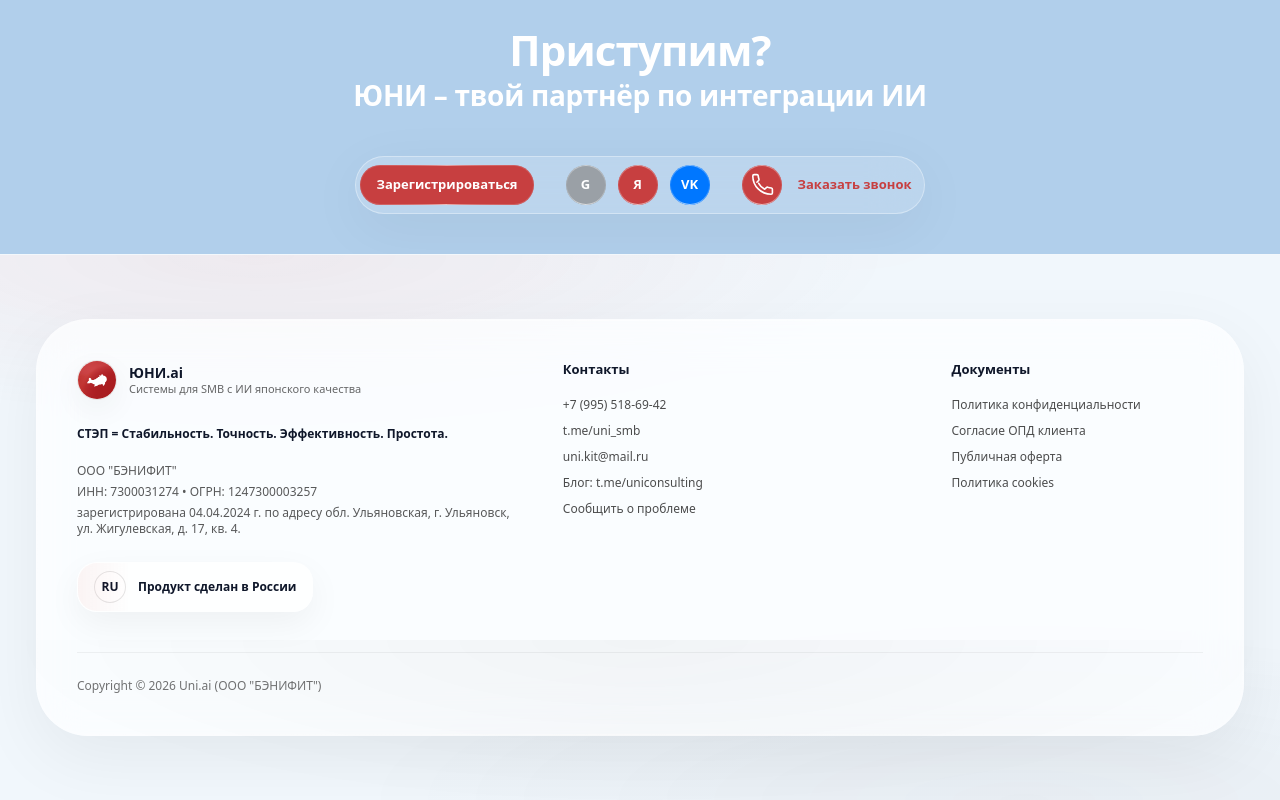
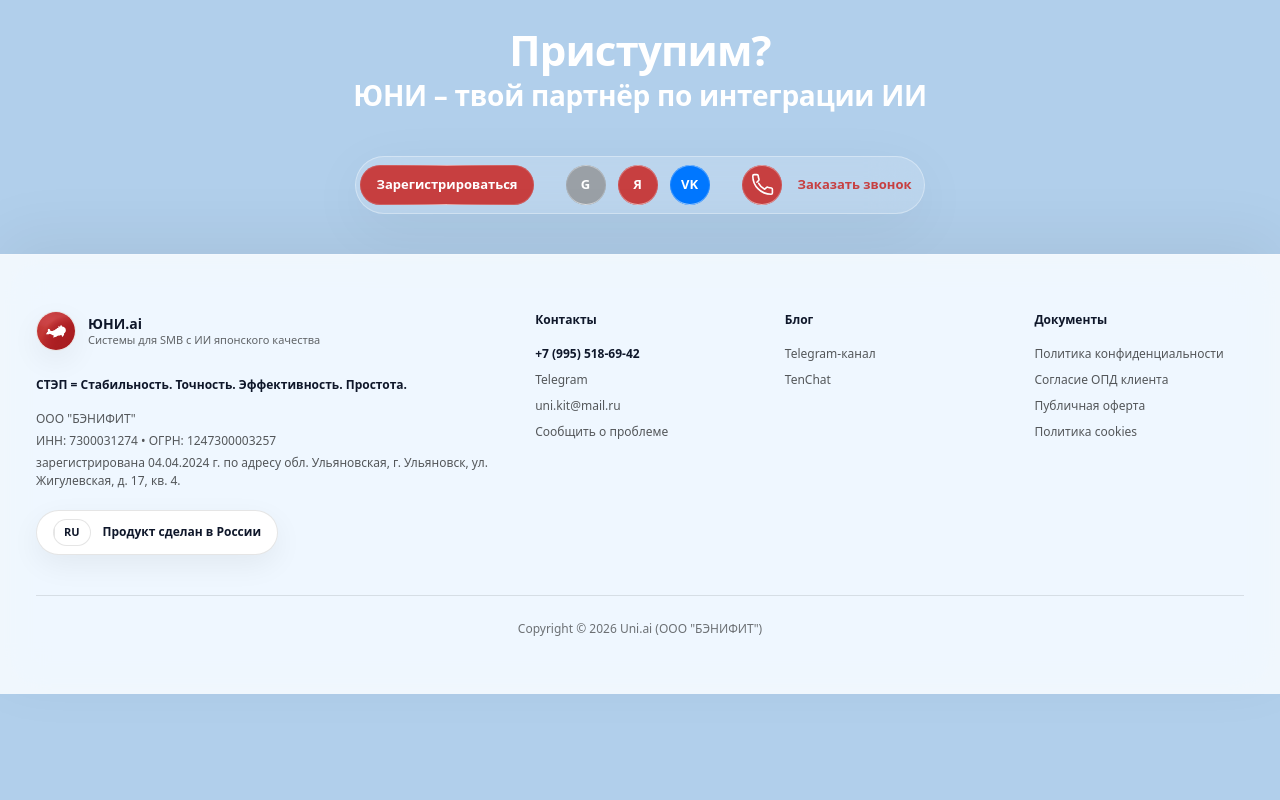
Before and after one commit to uniconsulting/uni.com, a Next.js app: page / in a window 1280 px wide. Shown: the part 8612-9412 px from the top of the page. After the commit the page ends 9306 px from the top, so only its background shows below. Built offline with nearby package versions, Linux system fonts and the light colour scheme.

Commit message:
Update Footer.tsx

```diff
--- a/src/components/sections/Footer.tsx
+++ b/src/components/sections/Footer.tsx
@@ -4,65 +4,43 @@ import React from "react";
 
 const ACCENT = "#c73f40";
 
-export default function FooterSection() {
+const LINKS = {
+  tgSupport: "https://t.me/uni_smb",
+  tgChannel: "https://t.me/uniconsulting",
+  tenchat: "https://m.tenchat.ru/u/xuxnFlqD",
+  tgContact: "https://t.me/uni_smb",
+  email: "mailto:uni.kit@mail.ru",
+  phone: "tel:+79955186942",
+  // документы (поставил безопасные заглушки - подставишь реальные пути/файлы)
+  privacy: "#",
+  opd: "#",
+  offer: "#",
+  cookies: "#",
+};
+
+export default function Footer() {
   return (
-    <footer id="footer" className="relative">
+    <footer id="footer" className="relative w-full">
       <style>{`
-        .footer-link {
-          transition: color 360ms ease;
-        }
-        .footer-link:hover {
-          color: ${ACCENT};
-        }
-
-        @keyframes ruSheen {
+        @keyframes ruShimmer {
           0% { transform: translateX(-120%); opacity: 0; }
           15% { opacity: 1; }
-          55% { opacity: 1; }
+          85% { opacity: 1; }
           100% { transform: translateX(120%); opacity: 0; }
         }
-
-        .ru-badge {
-          position: relative;
-          overflow: hidden;
-          isolation: isolate;
-        }
-        .ru-badge::before {
-          content: "";
-          position: absolute;
-          inset: -40%;
-          background: linear-gradient(
-            90deg,
-            transparent 0%,
-            rgba(199,63,64,0.18) 38%,
-            rgba(199,63,64,0.30) 50%,
-            rgba(199,63,64,0.18) 62%,
-            transparent 100%
-          );
-          transform: translateX(-120%);
-          animation: ruSheen 5.2s ease-in-out infinite;
-          pointer-events: none;
-        }
-
         @media (prefers-reduced-motion: reduce) {
-          .ru-badge::before { animation: none !important; }
+          .ru-shimmer::before { animation: none !important; }
         }
       `}</style>
 
-      {/* светлая панель на всю ширину */}
-      <div className="w-full border-t border-white/18 bg-white/82">
-        {/* лёгкий “стеклянный” слой */}
-        <div className="relative">
-          <div className="pointer-events-none absolute inset-0 opacity-70 bg-[radial-gradient(1100px_280px_at_20%_0%,rgba(199,63,64,0.10),transparent_60%),radial-gradient(1100px_280px_at_80%_100%,rgba(15,23,42,0.06),transparent_65%)]" />
-
-          <div className="relative mx-auto max-w-[1240px] px-4 py-14 md:py-16">
-            <div className="lg-border rounded-[52px] border border-white/18 bg-white/70 shadow-[0_22px_70px_rgba(0,0,0,0.06)] backdrop-blur-[22px] backdrop-saturate-150">
-              <div className="px-6 py-8 sm:px-10 sm:py-10">
-                <div className="grid gap-10 lg:grid-cols-12">
-                  {/* BRAND */}
-                  <div className="lg:col-span-5">
-                    <a href="#top" className="inline-flex items-center gap-3">
-                      <div className="grid h-10 w-10 place-items-center overflow-hidden rounded-full border border-black/10 bg-white/70 shadow-[0_10px_30px_rgba(0,0,0,0.05)] backdrop-blur-[18px]">
+      {/* цельная панель футера на всю ширину */}
+      <div className="w-full bg-white/82 backdrop-blur-[22px] backdrop-saturate-150 border-t border-white/18 shadow-[0_-18px_60px_rgba(0,0,0,0.06)]">
+        <div className="mx-auto max-w-[1240px] px-4 py-12 md:py-14">
+          <div className="grid gap-10 md:grid-cols-2 lg:grid-cols-5">
+            {/* 1) Бренд */}
+            <div className="lg:col-span-2">
+              <a href="#top" className="group inline-flex items-center gap-3">
+                <div className="grid h-10 w-10 place-items-center overflow-hidden rounded-full border border-black/10 bg-white shadow-[0_10px_30px_rgba(0,0,0,0.06)]">
                   <img
                     src="brand/logo.svg"
                     alt="ЮНИ.ai"
@@ -72,7 +50,7 @@ export default function FooterSection() {
                 </div>
 
                 <div className="leading-tight">
-                        <div className="text-[14px] font-semibold text-[#0f172a]">
+                  <div className="text-[14px] font-semibold text-[#0f172a] transition-colors duration-300 group-hover:text-[#c73f40]">
                     ЮНИ.ai
                   </div>
                   <div className="text-[11px] text-black/60">
@@ -85,105 +63,142 @@ export default function FooterSection() {
                 СТЭП = Стабильность. Точность. Эффективность. Простота.
               </div>
 
-                    <div className="mt-5 space-y-1 text-[12px] leading-[1.4] text-black/65">
+              <div className="mt-4 space-y-1 text-[12px] leading-[1.5] text-black/65">
                 <div>ООО "БЭНИФИТ"</div>
                 <div>ИНН: 7300031274 • ОГРН: 1247300003257</div>
                 <div>
-                        зарегистрирована 04.04.2024 г. по адресу обл. Ульяновская, г. Ульяновск, ул. Жигулевская, д. 17, кв. 4.
+                  зарегистрирована 04.04.2024 г. по адресу обл. Ульяновская, г.
+                  Ульяновск, ул. Жигулевская, д. 17, кв. 4.
                 </div>
               </div>
 
-                    {/* RU плашка */}
-                    <div className="mt-6">
-                      <div className="ru-badge inline-flex items-center gap-3 rounded-[20px] border border-white/18 bg-white/70 px-4 py-2 shadow-[0_12px_35px_rgba(0,0,0,0.05)]">
-                        <div className="grid h-8 w-8 place-items-center rounded-full border border-black/10 bg-white/80 text-[12px] font-semibold text-[#0f172a]">
-                          RU
+              {/* 5) RU плашка */}
+              <div className="mt-5 inline-flex items-center gap-3 rounded-full border border-black/10 bg-white px-4 py-2 shadow-[0_10px_30px_rgba(0,0,0,0.06)]">
+                <div className="relative overflow-hidden rounded-full border border-black/10 bg-white px-2.5 py-1 text-[11px] font-semibold text-[#0f172a]">
+                  <span className="relative z-[1]">RU</span>
+                  <span className="pointer-events-none absolute inset-y-0 left-0 w-[1px] bg-black/10" />
                 </div>
-                        <div className="text-[12px] font-semibold text-[#0f172a]">
-                          Продукт сделан в России
-                        </div>
+
+                <div className="relative overflow-hidden text-[12px] font-semibold text-[#0f172a]">
+                  <span className="relative z-[1]">Продукт сделан в России</span>
+                  <span
+                    className="ru-shimmer pointer-events-none absolute inset-0"
+                    aria-hidden="true"
+                  />
+                  <style>{`
+                    .ru-shimmer::before{
+                      content:"";
+                      position:absolute;
+                      top:-40%;
+                      left:-60%;
+                      width:40%;
+                      height:180%;
+                      background: linear-gradient(90deg, transparent, rgba(199,63,64,0.18), transparent);
+                      transform: translateX(-120%);
+                      animation: ruShimmer 2.8s ease-in-out infinite;
+                    }
+                  `}</style>
                 </div>
               </div>
             </div>
 
-                  {/* CONTACTS */}
-                  <div className="lg:col-span-4">
-                    <div className="text-[13px] font-semibold text-[#0f172a]">
-                      Контакты
-                    </div>
-
-                    <div className="mt-4 space-y-2 text-[12px] text-black/70">
-                      <a className="footer-link block" href="tel:+79955186942">
+            {/* 2) Контакты */}
+            <div>
+              <div className="text-[12px] font-semibold text-[#0f172a]">Контакты</div>
+              <div className="mt-4 space-y-2 text-[12px] text-black/65">
+                <a
+                  href={LINKS.phone}
+                  className="block font-semibold text-[#0f172a] transition-colors duration-300 hover:text-[#c73f40]"
+                >
                   +7 (995) 518-69-42
                 </a>
 
                 <a
-                        className="footer-link block"
-                        href="https://t.me/uni_smb"
+                  href={LINKS.tgContact}
                   target="_blank"
                   rel="noreferrer"
+                  className="block transition-colors duration-300 hover:text-[#c73f40]"
                 >
-                        t.me/uni_smb
+                  Telegram
                 </a>
 
-                      <a className="footer-link block" href="mailto:uni.kit@mail.ru">
+                <a
+                  href={LINKS.email}
+                  className="block transition-colors duration-300 hover:text-[#c73f40]"
+                >
                   uni.kit@mail.ru
                 </a>
 
                 <a
-                        className="footer-link block"
-                        href="https://t.me/uniconsulting"
+                  href={LINKS.tgSupport}
                   target="_blank"
                   rel="noreferrer"
-                      >
-                        Блог: t.me/uniconsulting
-                      </a>
-
-                      <a
-                        className="footer-link inline-flex items-center"
-                        href="https://t.me/uni_smb"
-                        target="_blank"
-                        rel="noreferrer"
+                  className="block transition-colors duration-300 hover:text-[#c73f40]"
                 >
                   Сообщить о проблеме
                 </a>
               </div>
             </div>
 
-                  {/* DOCS */}
-                  <div className="lg:col-span-3">
-                    <div className="text-[13px] font-semibold text-[#0f172a]">
-                      Документы
+            {/* 3) Блог */}
+            <div>
+              <div className="text-[12px] font-semibold text-[#0f172a]">Блог</div>
+              <div className="mt-4 space-y-2 text-[12px] text-black/65">
+                <a
+                  href={LINKS.tgChannel}
+                  target="_blank"
+                  rel="noreferrer"
+                  className="block transition-colors duration-300 hover:text-[#c73f40]"
+                >
+                  Telegram-канал
+                </a>
+                <a
+                  href={LINKS.tenchat}
+                  target="_blank"
+                  rel="noreferrer"
+                  className="block transition-colors duration-300 hover:text-[#c73f40]"
+                >
+                  TenChat
+                </a>
+              </div>
             </div>
 
-                    <div className="mt-4 space-y-2 text-[12px] text-black/70">
-                      <a className="footer-link block" href="/privacy">
+            {/* 4) Документы */}
+            <div>
+              <div className="text-[12px] font-semibold text-[#0f172a]">Документы</div>
+              <div className="mt-4 space-y-2 text-[12px] text-black/65">
+                <a
+                  href={LINKS.privacy}
+                  className="block transition-colors duration-300 hover:text-[#c73f40]"
+                >
                   Политика конфиденциальности
                 </a>
-                      <a className="footer-link block" href="/opd-consent">
+                <a
+                  href={LINKS.opd}
+                  className="block transition-colors duration-300 hover:text-[#c73f40]"
+                >
                   Согласие ОПД клиента
                 </a>
-                      <a className="footer-link block" href="/offer">
+                <a
+                  href={LINKS.offer}
+                  className="block transition-colors duration-300 hover:text-[#c73f40]"
+                >
                   Публичная оферта
                 </a>
-                      <a className="footer-link block" href="/cookies">
+                <a
+                  href={LINKS.cookies}
+                  className="block transition-colors duration-300 hover:text-[#c73f40]"
+                >
                   Политика cookies
                 </a>
               </div>
             </div>
           </div>
 
-                <div className="mt-10 border-t border-black/5 pt-6">
-                  <div className="text-[12px] text-black/55">
+          {/* нижняя строка */}
+          <div className="mt-10 border-t border-black/10 pt-6 text-center text-[12px] text-black/55">
             Copyright © 2026 Uni.ai (ООО "БЭНИФИТ")
           </div>
-                </div>
-              </div>
-            </div>
-          </div>
-
-          {/* нижний мягкий блик */}
-          <div className="pointer-events-none absolute inset-x-0 bottom-0 h-[160px] opacity-60 bg-[radial-gradient(1000px_260px_at_50%_0%,rgba(0,0,0,0.06),transparent_65%)]" />
         </div>
       </div>
     </footer>
```
Lines whose indentation alone changed are shown as unchanged.
